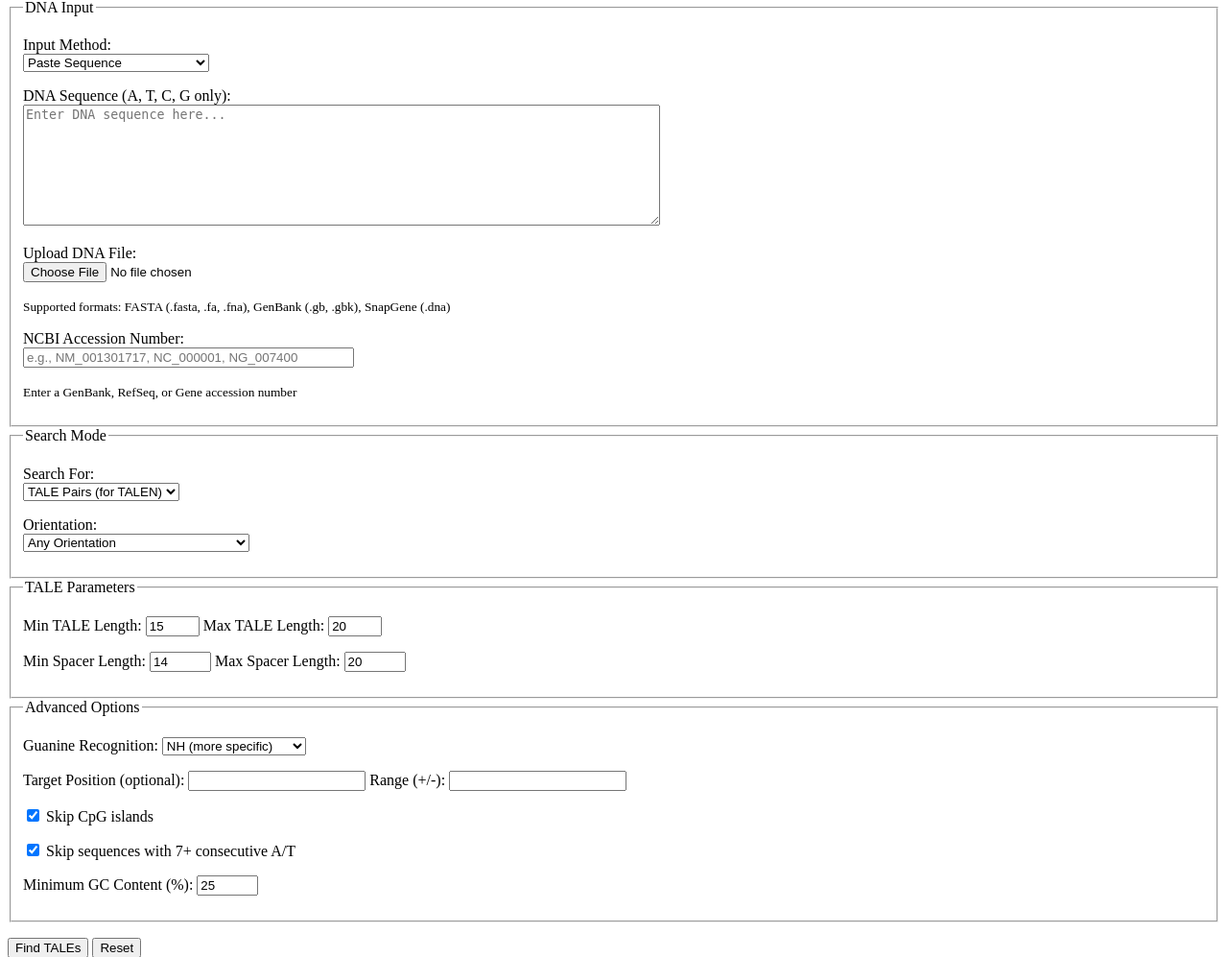
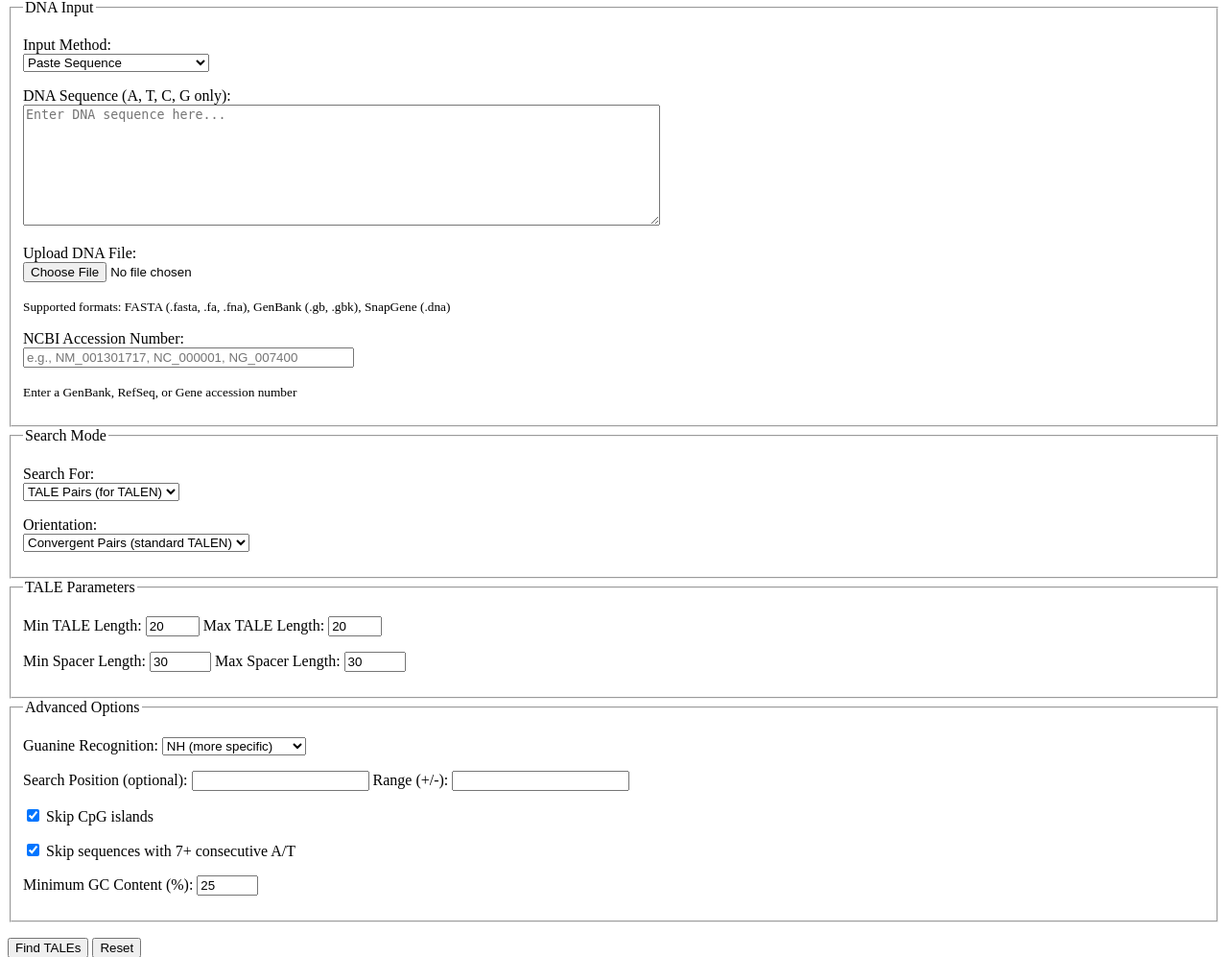
Before and after one commit to alextodd1/TALE-Webtool, a FastAPI app: page / in a window 1280 px wide. Shown: the part 184-1181 px from the top of the page at 96% size. Run offline with FastAPI, Linux system fonts and the light colour scheme; parts of the project's set-up code (start-up, migrations or seed data) failed here and were passed over.

Commit message:
Update default values and fix search position handling
Changes:
- Default TALE length: 20 (was 15-20)
- Default spacer length: 30 (was 14-20)
- Default orientation: convergent (was any)
- Renamed "Target Position" to "Search Position" in UI and code
- Fixed hash function to include search_position and search_position_range
  This fixes the bug where searches with different positions returned
  cached results from previous searches
- Updated form field names: position -> search_position,
  position_range -> search_position_range

```diff
--- a/app/main.py
+++ b/app/main.py
@@ -109,14 +109,14 @@ async def perform_search(
     dna_file: Optional[UploadFile] = File(None),
     ncbi_accession: Optional[str] = Form(None),
     search_mode: str = Form("pairs"),
-    orientation: str = Form("any"),
-    min_tale_length: int = Form(15),
+    orientation: str = Form("convergent"),
+    min_tale_length: int = Form(20),
     max_tale_length: int = Form(20),
-    min_spacer_length: int = Form(14),
-    max_spacer_length: int = Form(20),
+    min_spacer_length: int = Form(30),
+    max_spacer_length: int = Form(30),
     g_code: str = Form("NH"),
-    position: Optional[int] = Form(None),
-    position_range: Optional[int] = Form(None),
+    search_position: Optional[int] = Form(None),
+    search_position_range: Optional[int] = Form(None),
     skip_cpg: str = Form("true"),
     skip_consecutive_at: str = Form("true"),
     min_gc: int = Form(25),
@@ -135,7 +135,8 @@ async def perform_search(
         f"tale_length={min_tale_length}-{max_tale_length}, "
         f"spacer_length={min_spacer_length}-{max_spacer_length}, "
         f"g_code={g_code}, skip_cpg={skip_cpg_bool}, "
-        f"skip_consecutive_at={skip_consecutive_at_bool}, min_gc={min_gc}"
+        f"skip_consecutive_at={skip_consecutive_at_bool}, min_gc={min_gc}, "
+        f"search_position={search_position}, search_position_range={search_position_range}"
     )
 
     sequence = None
@@ -181,6 +182,8 @@ async def perform_search(
             skip_cpg=skip_cpg_bool,
             skip_consecutive_at=skip_consecutive_at_bool,
             min_gc=min_gc,
+            search_position=search_position,
+            search_position_range=search_position_range,
         )
 
         # Check cache for existing results
@@ -234,8 +237,8 @@ async def perform_search(
                 skip_cpg=skip_cpg_bool,
                 skip_consecutive_at=skip_consecutive_at_bool,
                 min_gc=min_gc,
-                position=position,
-                position_range=position_range,
+                position=search_position,
+                position_range=search_position_range,
             )
 
             # Store results
@@ -265,8 +268,8 @@ async def perform_search(
                 skip_cpg=skip_cpg_bool,
                 skip_consecutive_at=skip_consecutive_at_bool,
                 min_gc=min_gc,
-                position=position,
-                position_range=position_range,
+                position=search_position,
+                position_range=search_position_range,
             )
 
             # Store results
--- a/app/models.py
+++ b/app/models.py
@@ -24,6 +24,8 @@ def generate_search_hash(
     skip_cpg: bool,
     skip_consecutive_at: bool,
     min_gc: int,
+    search_position: int | None = None,
+    search_position_range: int | None = None,
 ) -> str:
     """
     Generate a hash of search parameters to detect duplicate searches.
@@ -44,7 +46,9 @@ def generate_search_hash(
         f"{g_code}|"
         f"{skip_cpg}|"
         f"{skip_consecutive_at}|"
-        f"{min_gc}"
+        f"{min_gc}|"
+        f"{search_position}|"
+        f"{search_position_range}"
     )
 
     # Generate hash
--- a/templates/index.html
+++ b/templates/index.html
@@ -68,10 +68,10 @@
             <p>
                 <label for="orientation">Orientation:</label><br>
                 <select name="orientation" id="orientation">
+                    <option value="convergent" selected>Convergent Pairs (standard TALEN)</option>
                     <option value="any">Any Orientation</option>
                     <option value="forward">Forward Strand Only</option>
                     <option value="reverse">Reverse Strand Only</option>
-                    <option value="convergent">Convergent Pairs (standard TALEN)</option>
                     <option value="divergent">Divergent Pairs</option>
                 </select>
             </p>
@@ -83,7 +83,7 @@
             <p>
                 <label for="min_tale_length">Min TALE Length:</label>
                 <input type="number" name="min_tale_length" id="min_tale_length"
-                       value="15" min="10" max="30" size="5">
+                       value="20" min="10" max="30" size="5">
 
                 <label for="max_tale_length">Max TALE Length:</label>
                 <input type="number" name="max_tale_length" id="max_tale_length"
@@ -93,11 +93,11 @@
             <p>
                 <label for="min_spacer_length">Min Spacer Length:</label>
                 <input type="number" name="min_spacer_length" id="min_spacer_length"
-                       value="14" min="1" max="100" size="5">
+                       value="30" min="1" max="100" size="5">
 
                 <label for="max_spacer_length">Max Spacer Length:</label>
                 <input type="number" name="max_spacer_length" id="max_spacer_length"
-                       value="20" min="1" max="100" size="5">
+                       value="30" min="1" max="100" size="5">
             </p>
         </fieldset>
 
@@ -113,11 +113,11 @@
             </p>
 
             <p>
-                <label for="position">Target Position (optional):</label>
-                <input type="number" name="position" id="position" min="0" size="10">
+                <label for="search_position">Search Position (optional):</label>
+                <input type="number" name="search_position" id="search_position" min="0" size="10">
 
-                <label for="position_range">Range (+/-):</label>
-                <input type="number" name="position_range" id="position_range" min="0" size="10">
+                <label for="search_position_range">Range (+/-):</label>
+                <input type="number" name="search_position_range" id="search_position_range" min="0" size="10">
             </p>
 
             <p>
```
